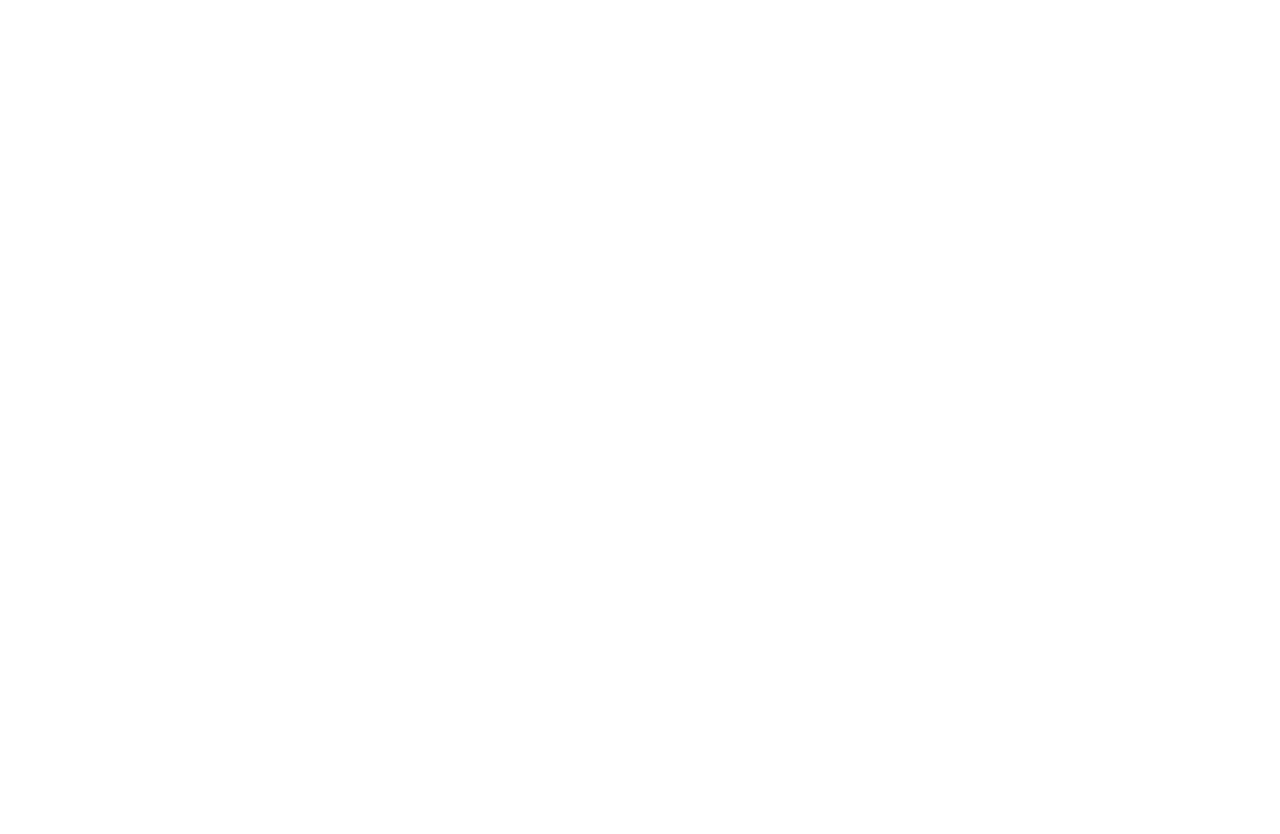
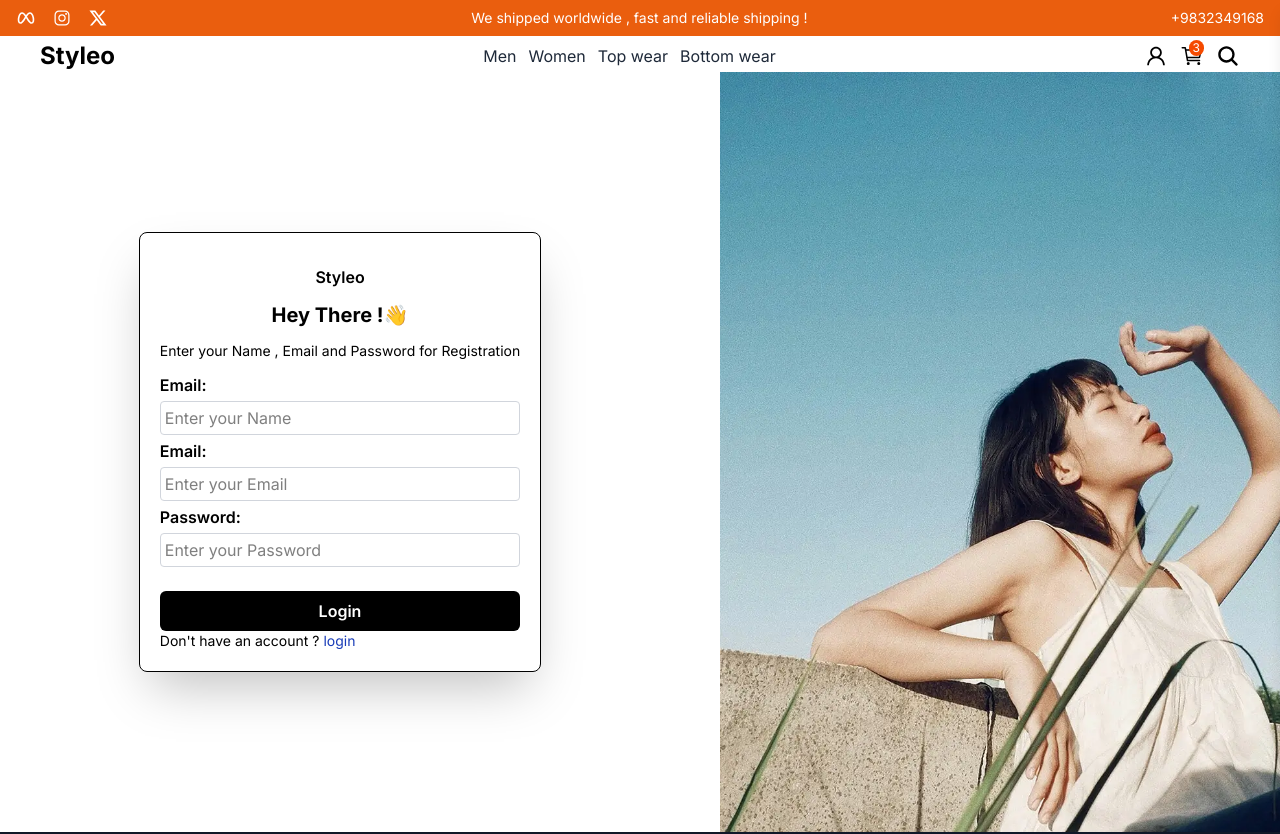
Before and after one commit to Rajdeep-m7/Ecom-Styleo, a React (Vite) app: page /registration in a window 1280 px wide. Before the commit this address had no page. Shown: the top 834 px of the page. Before the commit the page ends 800 px from the top, so only its background shows below. Built offline with nearby package versions, Linux system fonts and the light colour scheme.

Commit message:
add login and register form

```diff
--- a/src/App.jsx
+++ b/src/App.jsx
@@ -2,6 +2,8 @@
 import { BrowserRouter, Route, Routes } from 'react-router-dom'
 import UserLayout from './Components/Layout/UserLayout'
 import Home from './Pages/Home'
+import Login from './Pages/Login'
+import Registration from './Pages/Registration'
 
 function App() {
   return (
@@ -9,7 +11,8 @@
       <Routes>
         <Route path='/' element={<UserLayout />}>
           <Route index element={<Home />} />
-
+          <Route path='/login' element={<Login/>}/>
+          <Route path='/registration' element={<Registration />} />
         </Route>
       </Routes>
     </BrowserRouter>
--- a/src/Components/Products/FeatureSection.jsx
+++ b/src/Components/Products/FeatureSection.jsx
@@ -1,5 +1,8 @@
 import React from 'react'
 import featured from "../../assets/assets/featured.webp"
+import { IoBagHandle } from "react-icons/io5";
+import { HiArrowPathRoundedSquare } from "react-icons/hi2";
+import { FaCreditCard } from "react-icons/fa6";
 
 function FeatureSection() {
 
@@ -16,6 +19,23 @@
                 <img src={featured} className=' w-full md:max-w-150 md:max-h-135 p-0'  />
             </div>
         </div>
+        <div className='flex justify-around items-center my-8 sm:flex-row flex-col gap-5'>
+            <div className='text-center flex flex-col items-center'>
+                <IoBagHandle className='h-6 w-6'/>
+                <p className='mt-2'>Free international shipping</p>
+                <p className='text-sm text-gray-800'>On order over $100</p>
+            </div>
+            <div className='text-center flex flex-col items-center'>
+                <HiArrowPathRoundedSquare className='h-6 w-6'/>
+                <p className='mt-2' >45 days return</p>
+                <p className='text-sm text-gray-800'>Money back guarentee</p>
+            </div>
+            <div className='text-center flex flex-col items-center'>
+                <FaCreditCard className='h-6 w-6'/>
+                <p className='mt-2'>Secure checkout</p>
+                <p className='text-sm text-gray-800'>100% secure checkout process</p>
+            </div>
+        </div>
     </div>
   )
 }
--- /dev/null
+++ b/src/Pages/Login.jsx
@@ -0,0 +1,71 @@
+import React, { useState } from "react";
+import { Link } from "react-router-dom";
+import login from "../assets/assets/login.webp";
+
+function Login() {
+  const [password, setPassword] = useState("");
+  const [email, setEmail] = useState("");
+
+  const handleSubmit = (e) => {
+    e.preventDefault();
+    console.log("login details", { email, password });
+    setEmail("");
+    setPassword("");
+  };
+  return (
+    <div className="flex justify-between items-center gap-10 flex-col lg:flex-row">
+      <div className="border p-5 rounded-lg max-w-fit shadow-2xl mx-auto m-10">
+        <div className="text-center">
+          <p className="font-semibold my-3">Styleo</p>
+          <p className="font-bold my-3 text-xl">Hey There !👋</p>
+          <p className="text-sm mb-3">
+            Enter your Email and Password for login
+          </p>
+        </div>
+        <form onSubmit={(e) => handleSubmit(e)}>
+          <div>
+            <p className="font-semibold">Email:</p>
+            <input
+              type="email"
+              name="email"
+              placeholder="Enter your Email"
+              value={email}
+              onChange={(e) => setEmail(e.target.value)}
+              required
+              className="border rounded border-gray-300 p-1 focus:border-blue-700 focus:ring-1 focus:outline-none my-1 w-full"
+            />
+            <p className="font-semibold">Password:</p>
+            <input
+              type="password"
+              name="password"
+              placeholder="Enter your Password"
+              value={password}
+              onChange={(e) => setPassword(e.target.value)}
+              required
+              className="border rounded p-1 border-gray-300 focus:border-blue-700 focus:ring-1 focus:outline-none my-1 w-full"
+            />
+          </div>
+          <div className="mt-5">
+            <button
+              type="submit"
+              className="p-2 px-5 bg-black text-white font-semibold rounded-md w-full"
+            >
+              Login
+            </button>
+            <p className="text-sm">
+              Don't have an account ?{" "}
+              <Link to="/registration" className="text-blue-800">
+                Register
+              </Link>
+            </p>
+          </div>
+        </form>
+      </div>
+      <div>
+        <img src={login} className="w-150 h-200 hidden lg:block" />
+      </div>
+    </div>
+  );
+}
+
+export default Login;
--- /dev/null
+++ b/src/Pages/Registration.jsx
@@ -0,0 +1,88 @@
+import React, { useState } from "react";
+import { Link } from "react-router-dom";
+import register from "../assets/assets/register.webp";
+
+function Registration() {
+  const [password, setPassword] = useState("");
+  const [email, setEmail] = useState("");
+  const [name, setName] = useState("");
+
+  const handleSubmit = (e) => {
+    e.preventDefault();
+    console.log("registration details", { name, email, password });
+    setEmail("");
+    setPassword("");
+    setName("");
+  };
+  return (
+    <div>
+      <div className="flex justify-between items-center gap-10 flex-col lg:flex-row">
+        <div className="border p-5 rounded-lg max-w-fit shadow-2xl mx-auto m-10">
+          <div className="text-center">
+            <p className="font-semibold my-3">Styleo</p>
+            <p className="font-bold my-3 text-xl">Hey There !👋</p>
+            <p className="text-sm max-w-65 md:max-w-full mb-3">
+              Enter your Name , Email and Password for Registration
+            </p>
+          </div>
+          <form onSubmit={(e)=>handleSubmit(e)}>
+            <div>
+              <p className="font-semibold">Email:</p>
+              <input
+                type="name"
+                name="name"
+                placeholder="Enter your Name"
+                value={name}
+                onChange={(e) => setName(e.target.value)}
+                required
+                className="border rounded border-gray-300 p-1 focus:border-blue-700 focus:ring-1 focus:outline-none my-1 w-full"
+              />
+              <p className="font-semibold">Email:</p>
+              <input
+                type="email"
+                name="email"
+                placeholder="Enter your Email"
+                value={email}
+                onChange={(e) => setEmail(e.target.value)}
+                required
+                className="border rounded border-gray-300 p-1 focus:border-blue-700 focus:ring-1 focus:outline-none my-1 w-full"
+              />
+              <p className="font-semibold">Password:</p>
+              <input
+                type="password"
+                name="password"
+                placeholder="Enter your Password"
+                value={password}
+                onChange={(e) => setPassword(e.target.value)}
+                required
+                className="border rounded p-1 border-gray-300 focus:border-blue-700 focus:ring-1 focus:outline-none my-1 w-full"
+              />
+            </div>
+            <div className="mt-5">
+              <button
+                type="submit"
+                className="p-2 px-5 bg-black text-white font-semibold rounded-md w-full"
+              >
+                Login
+              </button>
+              <p className="text-sm">
+                Don't have an account ?{" "}
+                <Link to="/login" className="text-blue-800">
+                  login
+                </Link>
+              </p>
+            </div>
+          </form>
+        </div>
+        <div>
+          <img
+            src={register}
+            className="w-140 h-190 hidden lg:block object-cover"
+          />
+        </div>
+      </div>
+    </div>
+  );
+}
+
+export default Registration;
```
